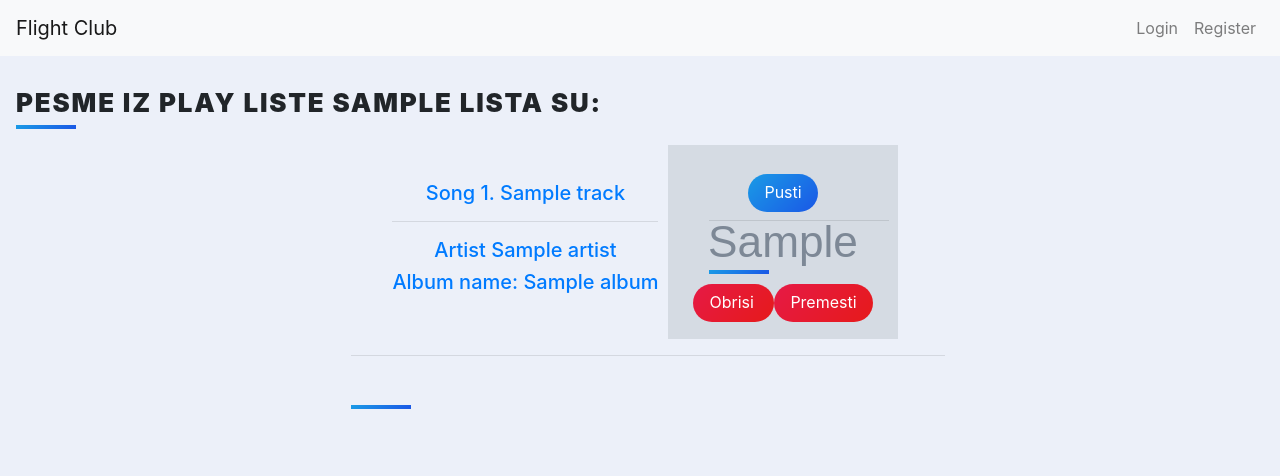
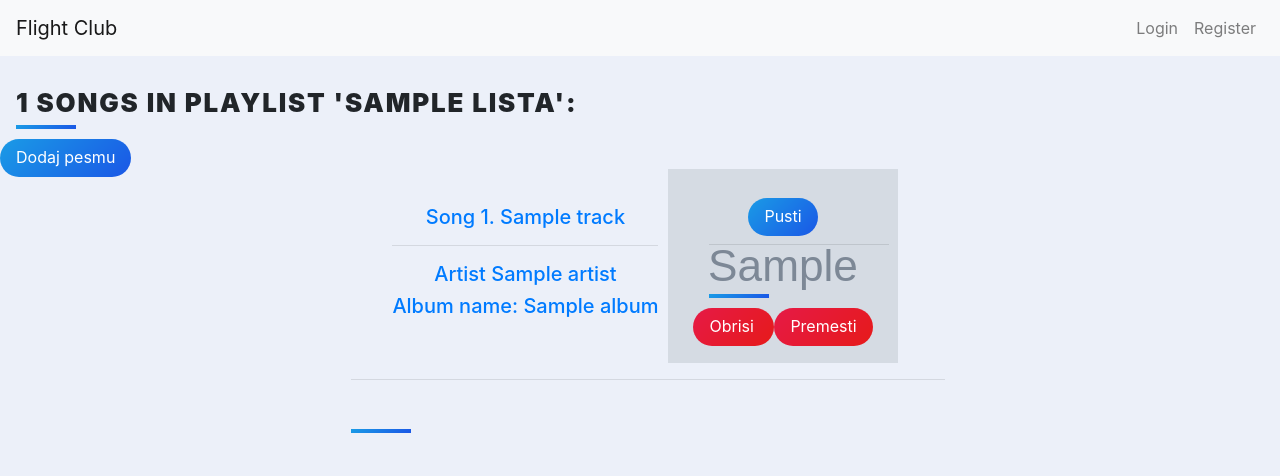
Before and after one commit to Wiola09/web_aplikacija_spotify, a Flask app: template templates/prikaz_pesama_playlista.html in a window 1280 px wide. Shown: the top 476 px of the page. Run offline with Flask 3, Linux system fonts and the light colour scheme; the template is opened without the code that fills it: most values are stand-ins (such as "Sample title", 1, 10 or a date in 2020); grey boxes marked "Sample" are stand-in pictures; some libraries are stand-ins or nearby versions.

Commit message:
Koriscenje  jinja2 |length za recnik i za listu  {{ pesme|length }}

```diff
--- a/templates/prikaz_pesama_playlista.html
+++ b/templates/prikaz_pesama_playlista.html
@@ -4,7 +4,8 @@
 <hr>
 <hr>
 
-<h2 class="heading">Pesme iz play liste {{lista}} su: </h2>
+<h2 class="heading"> {{pesme|length}} Songs in playlist '{{lista}}': </h2>
+<a href="{{url_for('pronadji_pesme_i_napravi_listu')}}" class="button"> Dodaj pesmu</a>
 
 {% for item in pesme %}
 <div class="container">
--- a/templates/prikaz_playlista_korisnika.html
+++ b/templates/prikaz_playlista_korisnika.html
@@ -21,7 +21,7 @@
 </h5>
 
 
-<h2 class="heading">Play liste su: </h2>
+<h2 class="heading">Imate ukupno {{liste|length}} playliste: </h2>
 <a href="{{url_for('pronadji_pesme_i_napravi_listu')}}" class="button"> Ddoaj listu</a>
 <a href="{{url_for('forma_pretraga')}}" class="button"> Forma</a>
 
```
